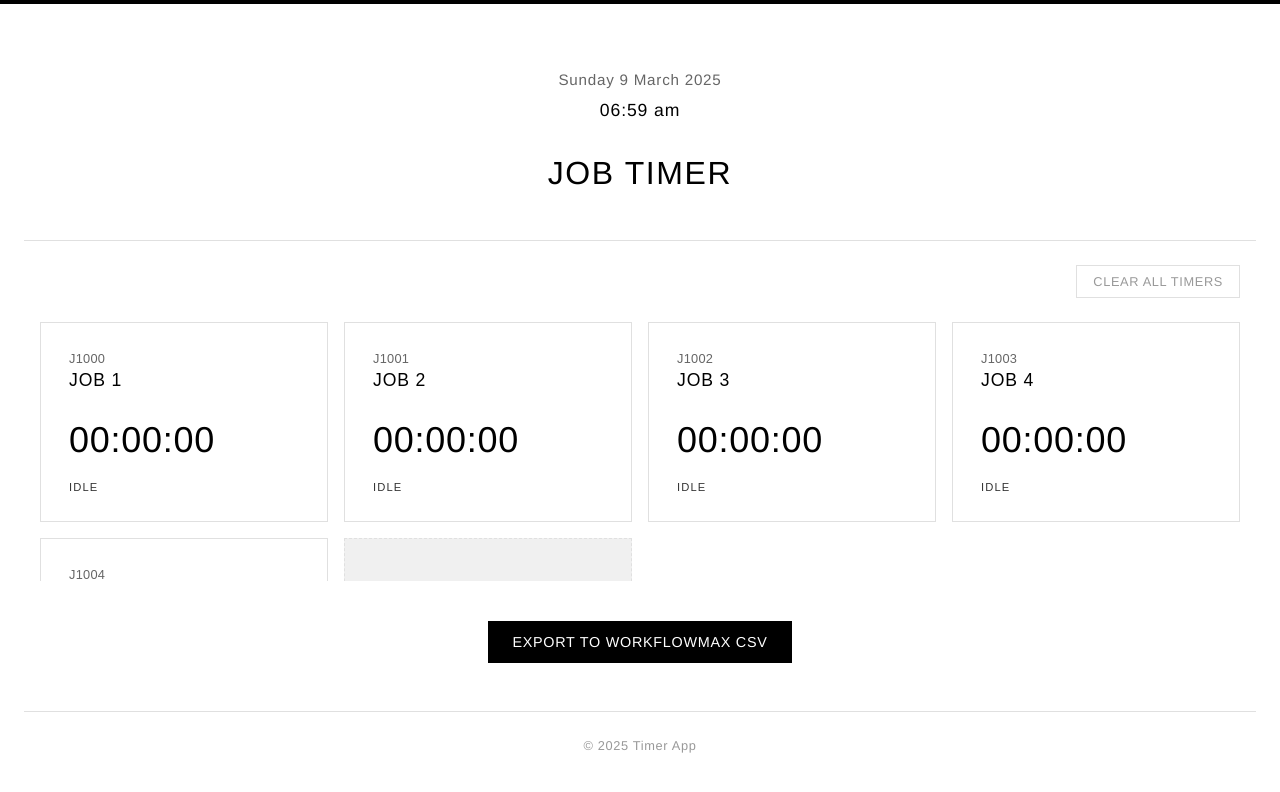
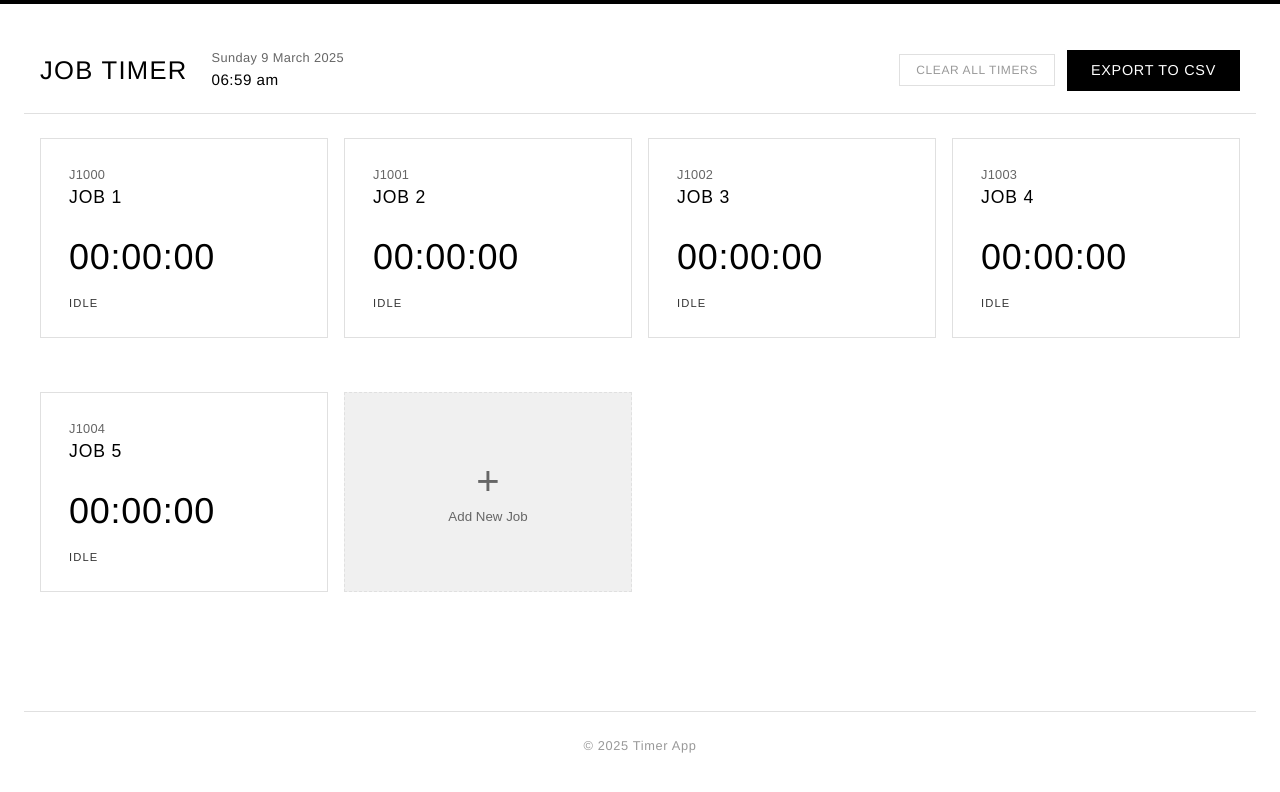
Before and after one commit to adrian-dotco/timer-app, a React (Vite) app: page / in a window 1280 px wide. Shown: the top 792 px of the page. Built offline with nearby package versions, Linux system fonts and the light colour scheme.

Commit message:
Redesign header to be more space-efficient and move action buttons to header

```diff
--- a/src/App.css
+++ b/src/App.css
@@ -41,70 +41,94 @@ body {
 }
 
 header {
-  padding: 2.5rem 0 2.5rem;
-  text-align: center;
+  padding: 1.25rem 1rem;
   border-bottom: 1px solid var(--border-color);
   margin-bottom: 1.5rem;
+  display: flex;
+  align-items: center;
+  justify-content: space-between;
+  flex-wrap: wrap;
+  gap: 1rem;
   position: relative;
+}
+
+.header-left {
+  display: flex;
+  align-items: center;
+  gap: 1.5rem;
+}
+
+.header-title {
+  display: flex;
+  align-items: baseline;
+  gap: 0.5rem;
 }
 
 .date-time-display {
   display: flex;
   flex-direction: column;
-  align-items: center;
-  margin-bottom: 1.5rem;
 }
 
 .current-date {
   font-weight: 300;
-  font-size: 0.95rem;
-  letter-spacing: 0.05em;
+  font-size: 0.8rem;
+  letter-spacing: 0.03em;
   color: var(--secondary-color);
 }
 
 .current-time {
   font-weight: 400;
-  font-size: 1.1rem;
-  letter-spacing: 0.05em;
+  font-size: 0.95rem;
+  letter-spacing: 0.03em;
   color: var(--primary-color);
-  margin-top: 0.25rem;
 }
 
 h1 {
   font-weight: 300;
-  font-size: 2rem;
+  font-size: 1.6rem;
   color: var(--primary-color);
   margin: 0;
   letter-spacing: 0.05em;
   text-transform: uppercase;
+  white-space: nowrap;
 }
 
-.controls {
+.header-actions {
   display: flex;
-  justify-content: flex-end;
-  padding: 0 1rem;
-  margin-bottom: 1.5rem;
+  align-items: center;
+  gap: 0.75rem;
 }
 
-.control-button {
+.header-button {
   background: white;
   border: 1px solid var(--border-color);
   padding: 0.5rem 1rem;
   font-family: inherit;
-  font-size: 0.8rem;
+  font-size: 0.75rem;
   letter-spacing: 0.05em;
   text-transform: uppercase;
   cursor: pointer;
   transition: all var(--transition-speed) ease;
+  white-space: nowrap;
 }
 
 .clear-button {
   color: #999;
 }
 
-.control-button:hover {
+.header-button:hover {
   border-color: var(--secondary-color);
   color: var(--primary-color);
+}
+
+.export-button.header-button {
+  background-color: var(--primary-color);
+  color: white;
+  border: none;
+}
+
+.export-button.header-button:hover {
+  background-color: #333;
 }
 
 .timer-grid {
@@ -284,12 +308,7 @@ h1 {
 }
 
 /* Footer area */
-.export-section {
-  display: flex;
-  justify-content: center;
-  margin-top: 2.5rem;
-  padding: 0 1rem;
-}
+/* Export section moved to header */
 
 .edit-icon {
   position: absolute;
--- a/src/App.tsx
+++ b/src/App.tsx
@@ -381,17 +381,24 @@ function App() {
   return (
     <div className="app-container">
       <header>
-        <div className="date-time-display">
-          <div className="current-date">{formatDisplayDate(currentDateTime)}</div>
-          <div className="current-time">{formatDisplayTime(currentDateTime)}</div>
+        <div className="header-left">
+          <div className="header-title">
+            <h1>Job Timer</h1>
+          </div>
+          <div className="date-time-display">
+            <div className="current-date">{formatDisplayDate(currentDateTime)}</div>
+            <div className="current-time">{formatDisplayTime(currentDateTime)}</div>
+          </div>
         </div>
-        <h1>Job Timer</h1>
+        <div className="header-actions">
+          <button className="header-button clear-button" onClick={clearAllTimers}>
+            Clear All Timers
+          </button>
+          <button className="header-button export-button" onClick={exportToCSV}>
+            Export to CSV
+          </button>
+        </div>
       </header>
-      <div className="controls">
-        <button className="control-button clear-button" onClick={clearAllTimers}>
-          Clear All Timers
-        </button>
-      </div>
       <div className="timer-grid">
         {activeButtons.map(button => (
           <button
@@ -433,11 +440,6 @@ function App() {
         </button>
       </div>
 
-      <div className="export-section">
-        <button className="export-button" onClick={exportToCSV}>
-          Export to WorkflowMax CSV
-        </button>
-      </div>
 
       <div className="footer">
         <div>&copy; {new Date().getFullYear()} Timer App</div>
```
